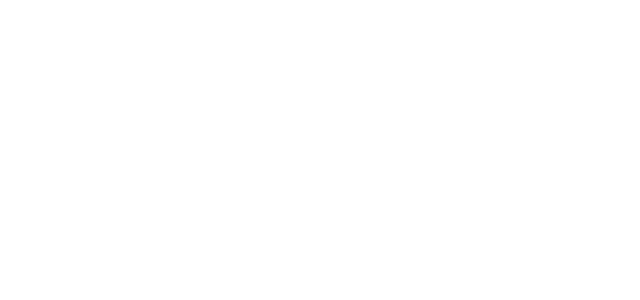
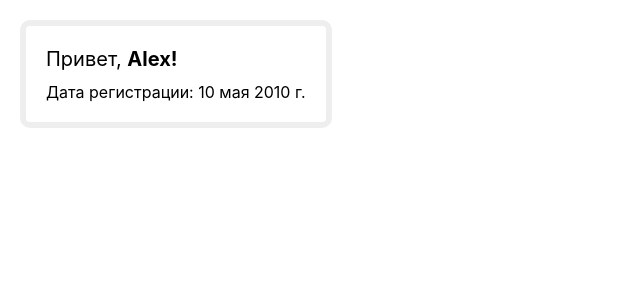
Before and after one commit to romanzemerov/react-tutorials, a React (Create React App) app: page / in a window 1280 px wide. Shown: the top 300 px of the page, without its empty margins (0-640 px from the left). Built offline with nearby package versions, Linux system fonts and the light colour scheme.

Commit message:
add first homework

```diff
--- a/src/App.tsx
+++ /dev/null
@@ -1,7 +0,0 @@
-import React from 'react';
-
-function App() {
-  return <div className="App"></div>;
-}
-
-export default App;
--- a/src/index.css
+++ b/src/index.css
@@ -1,5 +1,6 @@
 body {
   margin: 0;
+  padding: 20px;
   font-family: -apple-system, BlinkMacSystemFont, 'Segoe UI', 'Roboto', 'Oxygen',
     'Ubuntu', 'Cantarell', 'Fira Sans', 'Droid Sans', 'Helvetica Neue',
     sans-serif;
--- a/src/index.tsx
+++ b/src/index.tsx
@@ -1,7 +1,7 @@
 import React from 'react';
 import ReactDOM from 'react-dom';
 import './index.css';
-import App from './App';
+import App from './tutorial-1/App';
 
 ReactDOM.render(
   <React.StrictMode>
--- /dev/null
+++ b/src/tutorial-1/App.tsx
@@ -0,0 +1,18 @@
+import { FC } from 'react';
+import { Profile } from './Profile';
+
+export const dateFormatter = new Intl.DateTimeFormat('ru', {
+  year: 'numeric',
+  month: 'long',
+  day: 'numeric',
+});
+
+const App: FC = () => {
+  return (
+    <div className="App">
+      <Profile name="Alex" registeredAt={new Date('05-10-2010')} />
+    </div>
+  );
+};
+
+export default App;
--- /dev/null
+++ b/src/tutorial-1/Profile.module.css
@@ -0,0 +1,21 @@
+.root {
+  width: 300px;
+  border: 6px solid #eee;
+  border-radius: 10px;
+}
+
+.header {
+  font-size: 20px;
+  line-height: 1.3;
+  margin-bottom: 10px;
+}
+
+.text {
+  font-size: 14px;
+}
+
+.inner {
+  background-color: #fff;
+  border-radius: 10px;
+  padding: 20px;
+}
--- /dev/null
+++ b/src/tutorial-1/Profile.tsx
@@ -0,0 +1,32 @@
+import { ProfileProps } from './types';
+import { dateFormatter } from './App';
+import s from './Profile.module.css';
+
+export const Profile = ({ name, registeredAt }: ProfileProps) => (
+  <div className={s.root}>
+    <div className={s.inner}>
+      <div className={s.header}>
+        Привет, <b>{name}!</b>
+      </div>
+      <div>Дата регистрации: {dateFormatter.format(registeredAt)}</div>
+    </div>
+  </div>
+);
+
+// Class component syntax
+// export class Profile extends Component<ProfileProps> {
+//   render() {
+//     const {name, registeredAt} = this.props;
+//
+//     return (
+//       <div className={s.root}>
+//         <div className={s.inner}>
+//           <div className={s.header}>
+//             Привет, <b>{name}!</b>
+//           </div>
+//           <div>Дата регистрации: {dateFormatter.format(registeredAt)}</div>
+//         </div>
+//       </div>
+//     );
+//   }
+// }
--- /dev/null
+++ b/src/tutorial-1/types.ts
@@ -0,0 +1,4 @@
+export type ProfileProps = {
+  name: string;
+  registeredAt: Date;
+};
```
